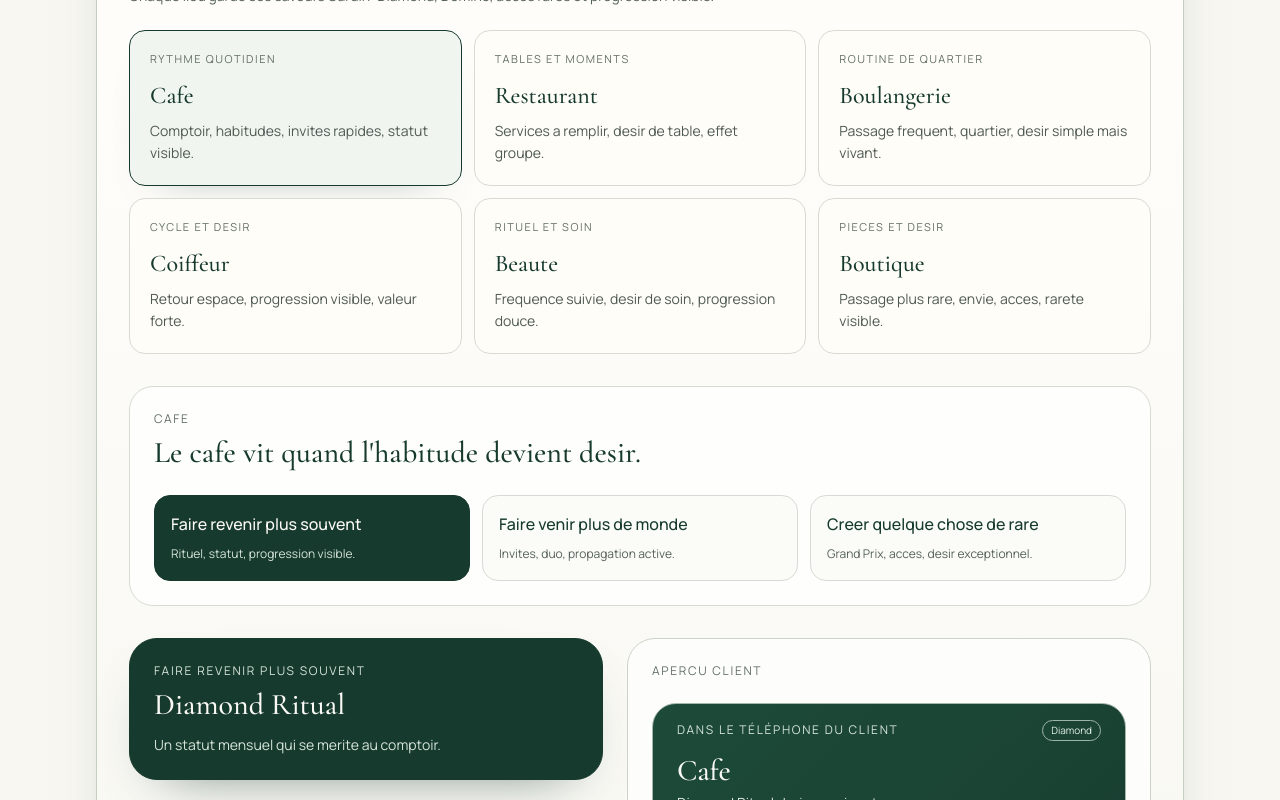
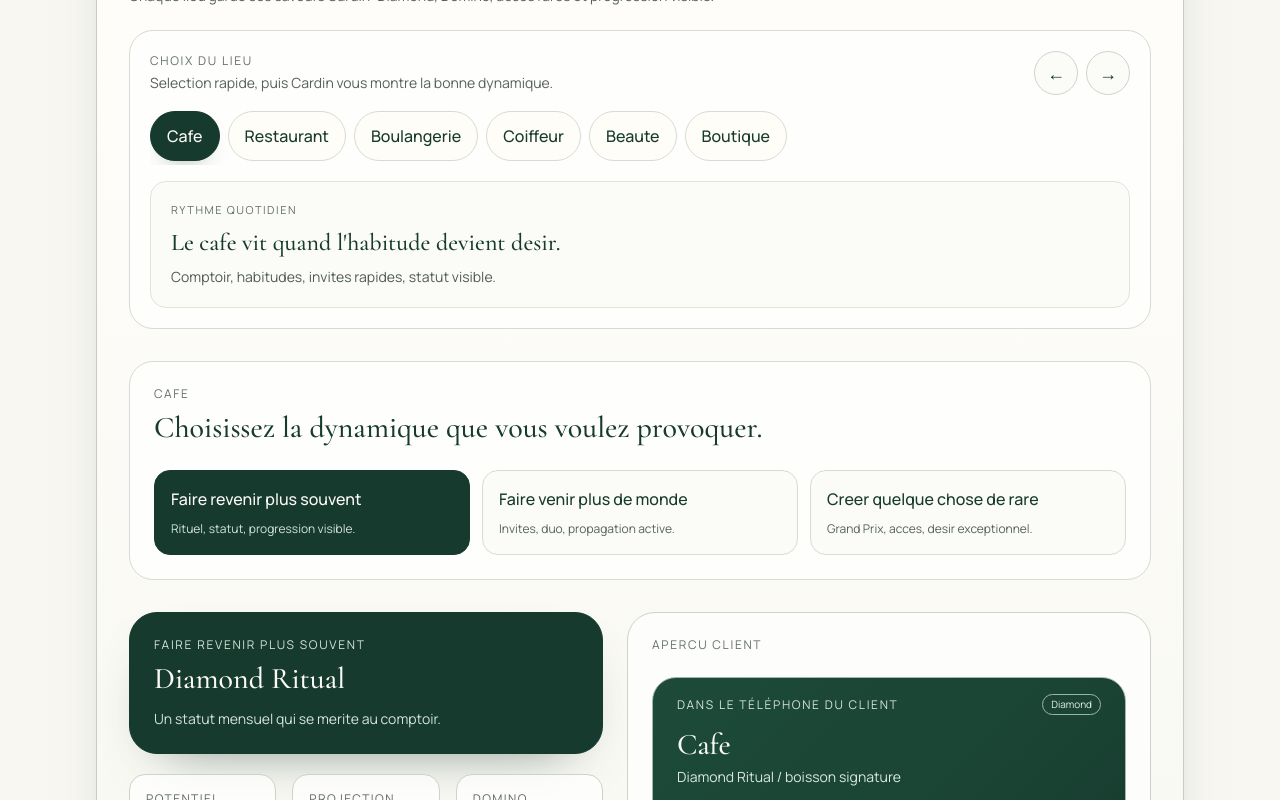
Before and after one commit to echofield/cardin, a Next.js app: page /landing in a window 1280 px wide. Shown: the part 920-1720 px from the top of the page. Built offline with nearby package versions, Linux system fonts and the light colour scheme.

Commit message:
Compress merchant selection flow

```diff
--- a/src/components/landing/InlineCalculator.tsx
+++ b/src/components/landing/InlineCalculator.tsx
@@ -54,7 +54,7 @@ const worlds: MerchantWorld[] = [
         hook: "Un statut mensuel qui se merite au comptoir.",
         condition: "5 passages actifs dans le mois",
         effect: "1 boisson signature reservee aux Diamond",
-        rewardLabel: "Diamond Ritual · boisson signature",
+        rewardLabel: "Diamond Ritual / boisson signature",
         statusLabel: "Diamond",
         notificationLabel: "Votre rituel Diamond vous attend",
         caption: "Le client voit qu'il entre dans un cercle vivant.",
@@ -69,7 +69,7 @@ const worlds: MerchantWorld[] = [
         hook: "Venir avec quelqu'un fait monter plus vite.",
         condition: "1 invite validee au comptoir",
         effect: "boost direct vers le palier suivant",
-        rewardLabel: "Domino Invite · boost de progression",
+        rewardLabel: "Domino Invite / boost de progression",
         statusLabel: "Domino",
         notificationLabel: "Un +1 peut accelerer votre carte aujourd'hui",
         caption: "La progression s'accelere quand le lieu circule.",
@@ -84,7 +84,7 @@ const worlds: MerchantWorld[] = [
         hook: "Un privilege annuel au-dessus de la carte.",
         condition: "Cartes Diamond actives sur 6 semaines",
         effect: "1 boisson signature par mois pendant 1 an",
-        rewardLabel: "Grand Prix Cafe · privilege annuel",
+        rewardLabel: "Grand Prix Cafe / privilege annuel",
         statusLabel: "Rare",
         notificationLabel: "Le Grand Prix Cafe approche pour les cartes actives",
         caption: "Une tension rare qui donne envie de suivre sa progression.",
@@ -108,7 +108,7 @@ const worlds: MerchantWorld[] = [
         hook: "Un service faible devient un rendez-vous raconte.",
         condition: "Carte active le mardi soir",
         effect: "dessert secret reserve aux cartes actives",
-        rewardLabel: "Mardi Secret · dessert reserve",
+        rewardLabel: "Mardi Secret / dessert reserve",
         statusLabel: "Actif",
         notificationLabel: "Mardi Secret s'ouvre pour les cartes actives",
         caption: "Le moment faible devient un vrai signe de reconnaissance.",
@@ -123,7 +123,7 @@ const worlds: MerchantWorld[] = [
         hook: "Une place de plus change toute la table.",
         condition: "1 invite validee sur une table active",
         effect: "boost direct vers un acces de table reserve",
-        rewardLabel: "Table Domino · boost a table",
+        rewardLabel: "Table Domino / boost a table",
         statusLabel: "Domino",
         notificationLabel: "Inviter quelqu'un peut accelerer votre table",
         caption: "Le groupe devient la vraie variable Cardin.",
@@ -138,7 +138,7 @@ const worlds: MerchantWorld[] = [
         hook: "Un diner rare qui attire toutes les cartes vers le haut.",
         condition: "Cartes les plus actives du cycle",
         effect: "un diner signature mensuel pendant 1 an",
-        rewardLabel: "Grand Prix Table · diner signature",
+        rewardLabel: "Grand Prix Table / diner signature",
         statusLabel: "Rare",
         notificationLabel: "Le Grand Prix Table se rapproche pour les cartes actives",
         caption: "Un prix rare qui change la perception du lieu.",
@@ -162,7 +162,7 @@ const worlds: MerchantWorld[] = [
         hook: "Un cap visible sur la routine de la semaine.",
         condition: "4 passages actifs dans la semaine",
         effect: "acces a une douceur de fournee reservee",
-        rewardLabel: "Rituel Fournee · douceur reservee",
+        rewardLabel: "Rituel Fournee / douceur reservee",
         statusLabel: "Actif",
         notificationLabel: "Votre rituel de fournee vous attend demain",
         caption: "La carte suit le rythme du quartier.",
@@ -177,7 +177,7 @@ const worlds: MerchantWorld[] = [
         hook: "Faire entrer un proche dans la meme boucle.",
         condition: "1 nouveau passage amene par une carte active",
         effect: "boost vers le prochain cercle",
-        rewardLabel: "Domino Voisin · boost de quartier",
+        rewardLabel: "Domino Voisin / boost de quartier",
         statusLabel: "Domino",
         notificationLabel: "Inviter un voisin peut accelerer votre carte",
         caption: "La rue devient un moteur, pas seulement le comptoir.",
@@ -192,7 +192,7 @@ const worlds: MerchantWorld[] = [
         hook: "Une exception rare au-dessus de la routine.",
         condition: "Cartes actives sur 6 semaines",
         effect: "1 panier du samedi par mois pendant 1 an",
-        rewardLabel: "Grand Tirage Fournee · panier du samedi",
+        rewardLabel: "Grand Tirage Fournee / panier du samedi",
         statusLabel: "Rare",
         notificationLabel: "Le Grand Tirage Fournee approche pour les cartes actives",
         caption: "Le desir reste local mais devient exceptionnel.",
@@ -216,7 +216,7 @@ const worlds: MerchantWorld[] = [
         hook: "Un statut qui s'installe sur le cycle.",
         condition: "3 rendez-vous actifs dans le cycle",
         effect: "acces a un soin signature reserve",
-        rewardLabel: "Diamond Cut · soin signature",
+        rewardLabel: "Diamond Cut / soin signature",
         statusLabel: "Diamond",
         notificationLabel: "Votre Diamond Cut peut s'ouvrir ce mois-ci",
         caption: "Le statut est plus important que le cadeau seul.",
@@ -231,7 +231,7 @@ const worlds: MerchantWorld[] = [
         hook: "Le +1 devient un saut de progression.",
         condition: "1 invitee validee",
         effect: "skip d'etape vers Diamond",
-        rewardLabel: "Bring a Friend · skip vers Diamond",
+        rewardLabel: "Bring a Friend / skip vers Diamond",
         statusLabel: "Domino",
         notificationLabel: "Inviter quelqu'un peut vous faire sauter une etape",
         caption: "Le domino est direct, visible et memorable.",
@@ -246,7 +246,7 @@ const worlds: MerchantWorld[] = [
         hook: "Un privilege annuel qui change la perception du lieu.",
         condition: "cartes Diamond les plus actives",
         effect: "1 coupe offerte par mois pendant 1 an",
-        rewardLabel: "Grand Prix Coupe · privilege annuel",
+        rewardLabel: "Grand Prix Coupe / privilege annuel",
         statusLabel: "Rare",
         notificationLabel: "Le Grand Prix Coupe approche pour les cartes les plus vives",
         caption: "C'est une exception forte, pas une simple remise.",
@@ -270,7 +270,7 @@ const worlds: MerchantWorld[] = [
         hook: "Un statut lie au soin suivi.",
         condition: "3 passages actifs dans le cycle",
         effect: "acces a un geste soin reserve",
-        rewardLabel: "Rituel Peau · geste reserve",
+        rewardLabel: "Rituel Peau / geste reserve",
         statusLabel: "Actif",
         notificationLabel: "Votre rituel peau peut monter cette semaine",
         caption: "Le suivi devient une progression sensible.",
@@ -285,7 +285,7 @@ const worlds: MerchantWorld[] = [
         hook: "Venir a deux pour entrer plus vite dans le cercle.",
         condition: "1 invitee validee sur rendez-vous",
         effect: "boost direct vers un privilege soin",
-        rewardLabel: "Duo Glow · boost de progression",
+        rewardLabel: "Duo Glow / boost de progression",
         statusLabel: "Domino",
         notificationLabel: "Un duo peut accelerer votre carte aujourd'hui",
         caption: "Le domino reste desirant et non agressif.",
@@ -300,7 +300,7 @@ const worlds: MerchantWorld[] = [
         hook: "Un cercle rare au-dessus du rituel.",
         condition: "Diamond actif sur plusieurs cycles",
         effect: "1 soin signature par mois pendant 1 an",
-        rewardLabel: "Diamond Glow · privilege annuel",
+        rewardLabel: "Diamond Glow / privilege annuel",
         statusLabel: "Rare",
         notificationLabel: "Diamond Glow approche pour les cartes actives",
         caption: "Le desir vient de l'exception et du statut.",
@@ -324,7 +324,7 @@ const worlds: MerchantWorld[] = [
         hook: "Donner une progression au retour en boutique.",
         condition: "3 achats ou passages actifs",
         effect: "acces a une preview ou piece reservee",
-        rewardLabel: "Cercle Collection · preview reservee",
+        rewardLabel: "Cercle Collection / preview reservee",
         statusLabel: "Cercle",
         notificationLabel: "Votre cercle collection peut monter cette semaine",
         caption: "La carte nourrit l'envie entre deux achats.",
@@ -339,7 +339,7 @@ const worlds: MerchantWorld[] = [
         hook: "Venir a deux pour ouvrir une porte de plus.",
         condition: "1 invitee validee en boutique",
         effect: "acces plus rapide a la preview reservee",
-        rewardLabel: "Duo Acces · preview acceleree",
+        rewardLabel: "Duo Acces / preview acceleree",
         statusLabel: "Domino",
         notificationLabel: "Un duo peut accelerer votre acces cette semaine",
         caption: "La propagation devient partie du style du lieu.",
@@ -354,7 +354,7 @@ const worlds: MerchantWorld[] = [
         hook: "Une piece ou un acces qui ne s'ouvre pas pour tout le monde.",
         condition: "cartes actives les plus hautes du cycle",
         effect: "acces prioritaire a un rare drop du mois",
-        rewardLabel: "Rare Drop · acces prioritaire",
+        rewardLabel: "Rare Drop / acces prioritaire",
         statusLabel: "Rare",
         notificationLabel: "Un rare drop peut s'ouvrir pour les cartes vives",
         caption: "Le desir nait de l'acces, pas du discount.",
@@ -380,6 +380,22 @@ export function InlineCalculator() {
   const selectedObjective = selectedWorld.concepts[selectedObjectiveId]
   const selectedObjectiveMeta = objectives.find((objective) => objective.id === selectedObjectiveId) ?? objectives[0]
   const setupHref = useMemo(() => buildSetupHref(selectedWorld.id, selectedObjectiveId), [selectedObjectiveId, selectedWorld.id])
+  const selectedWorldIndex = worlds.findIndex((world) => world.id === selectedWorldId)
+
+  const selectWorld = (worldId: MerchantWorldId, source: "pill" | "previous_arrow" | "next_arrow") => {
+    setSelectedWorldId(worldId)
+    trackEvent("calculator_sector_selected", { sector: worldId, source })
+  }
+
+  const previousWorld = () => {
+    const nextIndex = selectedWorldIndex <= 0 ? worlds.length - 1 : selectedWorldIndex - 1
+    selectWorld(worlds[nextIndex].id, "previous_arrow")
+  }
+
+  const nextWorld = () => {
+    const nextIndex = selectedWorldIndex >= worlds.length - 1 ? 0 : selectedWorldIndex + 1
+    selectWorld(worlds[nextIndex].id, "next_arrow")
+  }
 
   return (
     <div className="w-full rounded-[2rem] border border-[#C6CEC2] bg-[linear-gradient(180deg,#FFFEFB_0%,#F6F6F0_100%)] p-5 shadow-[0_30px_70px_-55px_rgba(23,58,46,0.75)] sm:p-8">
@@ -389,35 +405,63 @@ export function InlineCalculator() {
         <p className="mt-2 text-sm text-[#556159]">Chaque lieu garde ses saveurs Cardin: Diamond, Domino, acces rares et progression visible.</p>
       </div>
 
-      <div className="mt-6 grid gap-3 md:grid-cols-2 xl:grid-cols-3">
+      <div className="mt-6 rounded-[1.5rem] border border-[#D8DBD2] bg-white/75 p-4 sm:p-5">
+        <div className="flex items-center justify-between gap-3">
+          <div>
+            <p className="text-xs uppercase tracking-[0.14em] text-[#637067]">Choix du lieu</p>
+            <p className="mt-1 text-sm text-[#556159]">Selection rapide, puis Cardin vous montre la bonne dynamique.</p>
+          </div>
+          <div className="flex items-center gap-2">
+            <button
+              aria-label="Lieu precedent"
+              className="flex h-11 w-11 items-center justify-center rounded-full border border-[#CDD4CA] bg-[#FBFCF8] text-lg text-[#173A2E] transition hover:border-[#173A2E]"
+              onClick={previousWorld}
+              type="button"
+            >
+              &larr;
+            </button>
+            <button
+              aria-label="Lieu suivant"
+              className="flex h-11 w-11 items-center justify-center rounded-full border border-[#CDD4CA] bg-[#FBFCF8] text-lg text-[#173A2E] transition hover:border-[#173A2E]"
+              onClick={nextWorld}
+              type="button"
+            >
+              &rarr;
+            </button>
+          </div>
+        </div>
+
+        <div className="mt-4 flex gap-2 overflow-x-auto pb-1">
           {worlds.map((world) => {
             const isActive = world.id === selectedWorldId
             return (
               <button
                 className={[
-                "rounded-2xl border p-5 text-left transition-all duration-200",
+                  "shrink-0 rounded-full border px-4 py-3 text-left transition-all duration-200",
                   isActive
-                  ? "border-[#173A2E] bg-[#F1F5EF] shadow-[0_18px_40px_-34px_rgba(23,58,46,0.55)]"
-                  : "border-[#D8DBD2] bg-[#FFFDF8] hover:border-[#AEB8AB] hover:shadow-[0_18px_40px_-34px_rgba(23,58,46,0.35)]",
+                    ? "border-[#173A2E] bg-[#173A2E] text-[#FBFAF6] shadow-[0_12px_24px_-18px_rgba(23,58,46,0.7)]"
+                    : "border-[#D8DBD2] bg-[#FFFDF8] text-[#173A2E] hover:border-[#AEB8AB]",
                 ].join(" ")}
                 key={world.id}
-              onClick={() => {
-                setSelectedWorldId(world.id)
-                trackEvent("calculator_sector_selected", { sector: world.id })
-              }}
+                onClick={() => selectWorld(world.id, "pill")}
                 type="button"
               >
-              <p className="text-[11px] uppercase tracking-[0.14em] text-[#637067]">{world.eyebrow}</p>
-              <p className="mt-3 font-serif text-2xl text-[#173A2E]">{world.label}</p>
-              <p className="mt-2 text-sm leading-relaxed text-[#4F5A53]">{world.description}</p>
+                <span className="font-medium">{world.label}</span>
               </button>
             )
           })}
         </div>
 
+        <div className="mt-4 rounded-2xl border border-[#E0E4DB] bg-[#FBFCF8] p-4 sm:p-5">
+          <p className="text-[11px] uppercase tracking-[0.14em] text-[#637067]">{selectedWorld.eyebrow}</p>
+          <p className="mt-2 font-serif text-2xl text-[#173A2E]">{selectedWorld.hero}</p>
+          <p className="mt-2 max-w-2xl text-sm text-[#4F5A53]">{selectedWorld.description}</p>
+        </div>
+      </div>
+
       <div className="mt-8 rounded-[1.5rem] border border-[#D8DBD2] bg-white/75 p-5 sm:p-6">
         <p className="text-xs uppercase tracking-[0.14em] text-[#637067]">{selectedWorld.label}</p>
-        <p className="mt-2 font-serif text-3xl text-[#173A2E]">{selectedWorld.hero}</p>
+        <p className="mt-2 font-serif text-3xl text-[#173A2E]">Choisissez la dynamique que vous voulez provoquer.</p>
 
         <div className="mt-6 grid gap-3 lg:grid-cols-3">
           {objectives.map((objective) => {
```
Also changed, not shown: src/components/engine/MerchantTemplateSelector.tsx (+15 -25 lines). Lines whose indentation alone changed are shown as unchanged.
